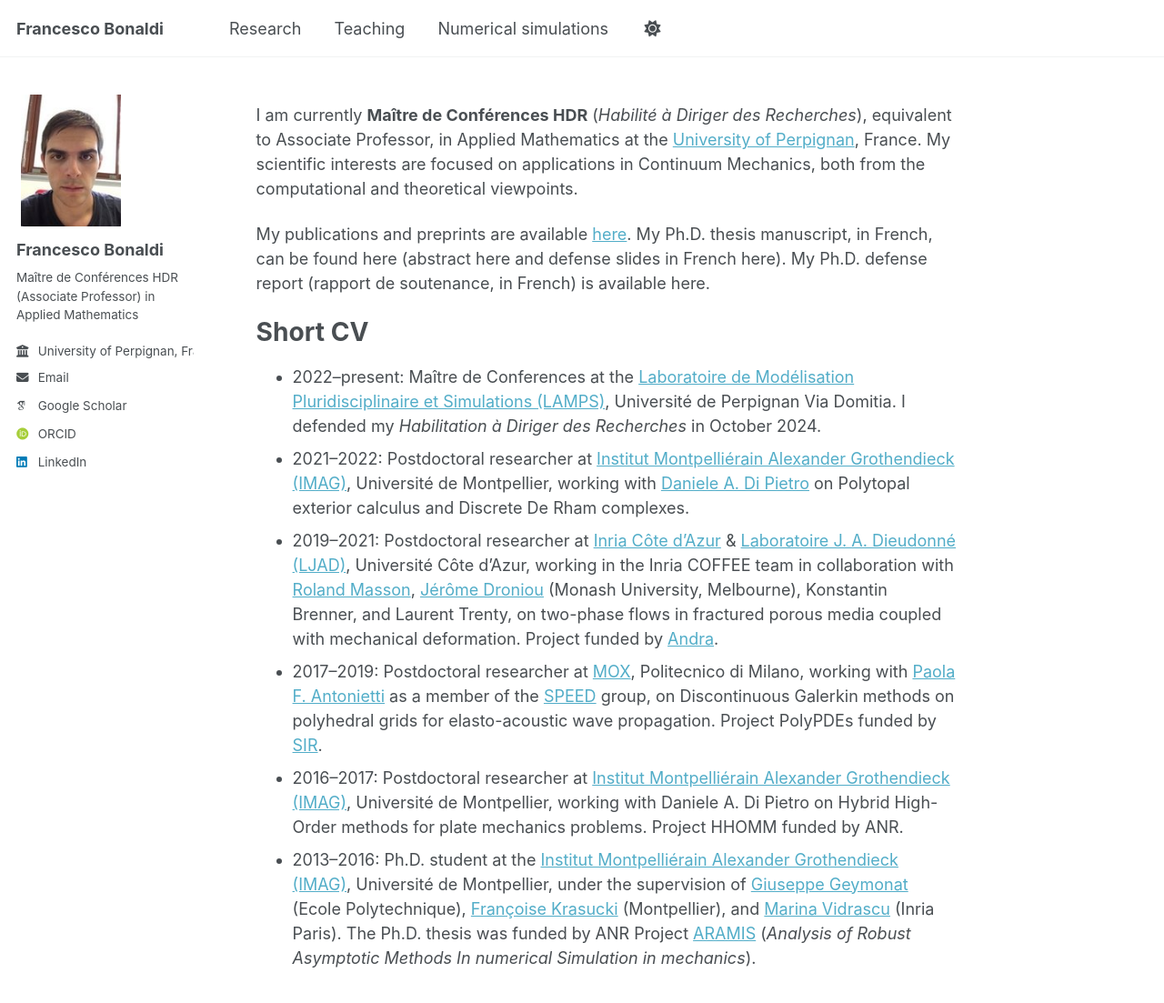
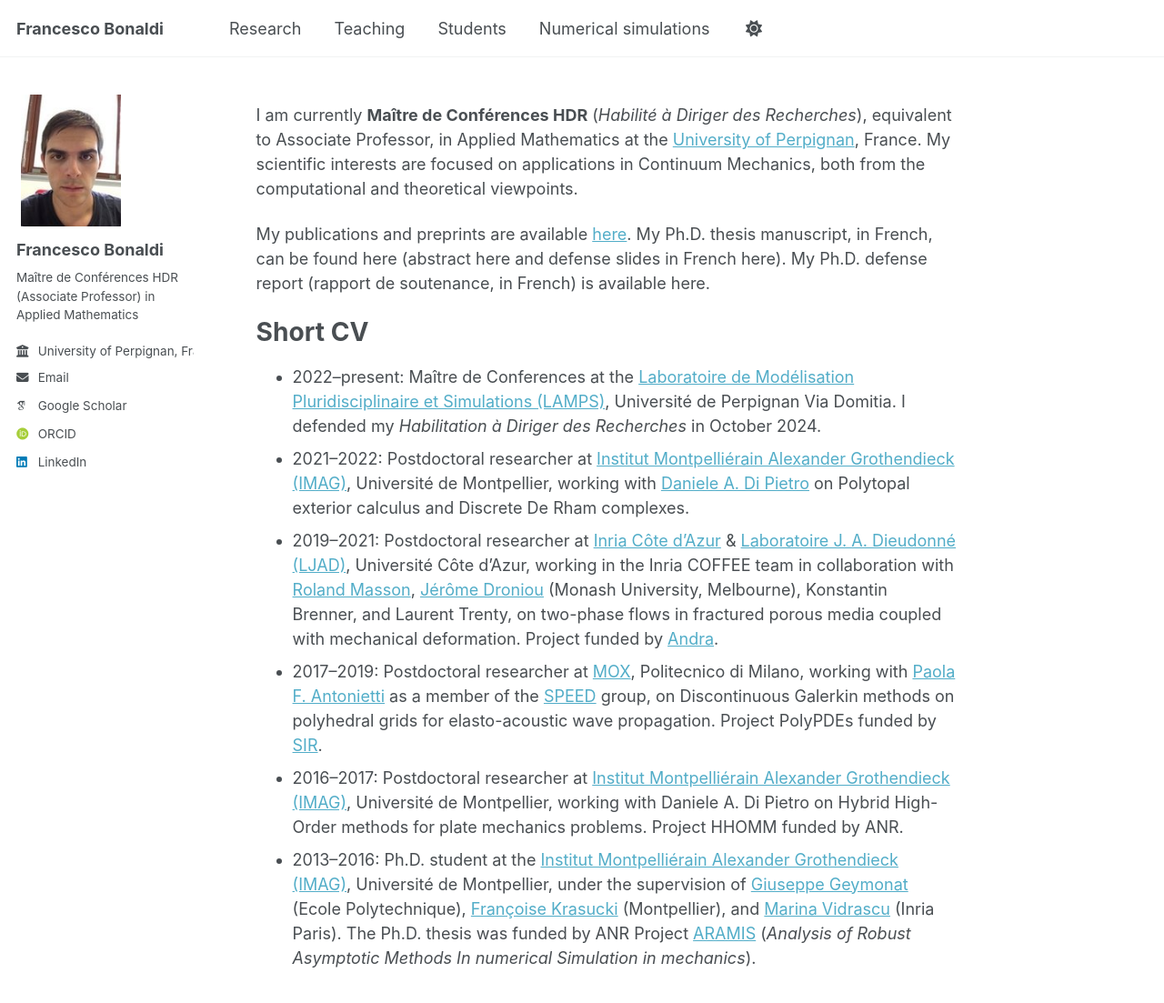
Before and after one commit to fbonaldi/fbonaldi.github.io, a Jekyll site: the page built from _pages/about.md, in a window 1280 px wide and 1112 px high. Shown: the top 1103 px of the window at 91% size. Built offline with Jekyll 4.4.1, drawn with Linux system fonts in a browser that asks for light colours; some web fonts are replaced; a script bundle is joined from its source files by our own code; library files that are not in the unit come from our copies.

Commit message:
Update navigation.yml

```diff
--- a/_data/navigation.yml
+++ b/_data/navigation.yml
@@ -21,6 +21,9 @@ main:
   - title: "Teaching"
     url: /teaching/
 
+  - title: "Students"
+    url: /students/
+
   - title: "Numerical simulations"
     url: /numerical_simulations/
 
```
